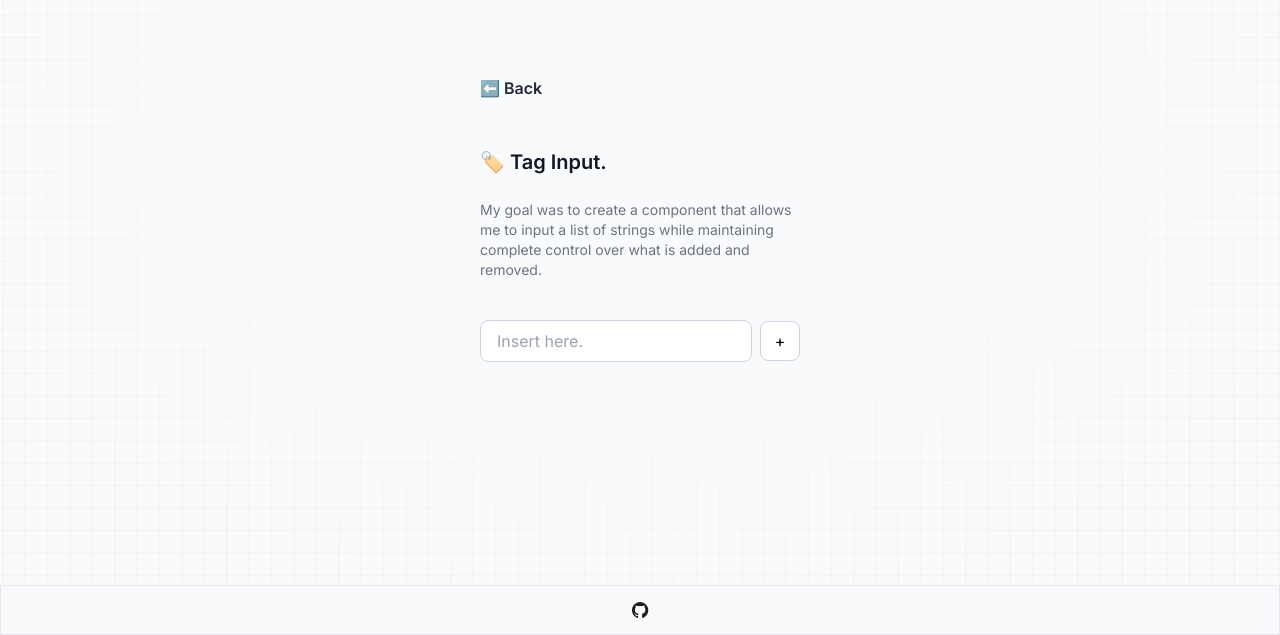
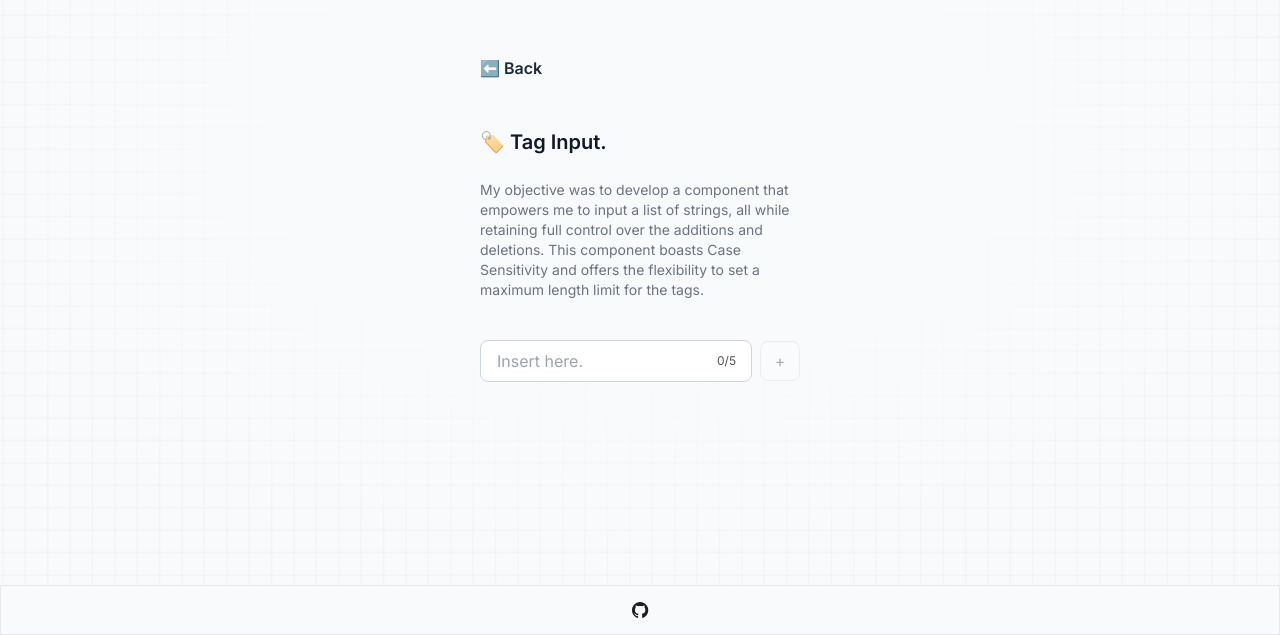
Before and after one commit to evvvrado/witch-crafts, a Next.js app: page /tag-input in a window 1280 px wide. Shown: the part 165-800 px from the top of the page. Built offline with nearby package versions, Linux system fonts and the light colour scheme.

Commit message:
feat: counter and design improvements in tag input

```diff
--- /dev/null
+++ b/src/app/tag-input/components/tag/counter.tsx
@@ -0,0 +1,19 @@
+"use client";
+
+import React from "react";
+import { useTagInput } from "./root";
+import { cn } from "@/app/styles/mixins";
+
+const Counter: React.FC<
+	React.HTMLAttributes<HTMLSpanElement> & { divider?: string }
+> = ({ className, divider = "/", ...props }) => {
+	const { tagList, maxInputs } = useTagInput();
+
+	return (
+		<span {...props} className={cn(className, "")}>
+			{`${tagList.length}${divider}${maxInputs}`}
+		</span>
+	);
+};
+
+export default Counter;
--- a/src/app/tag-input/components/tag/field.tsx
+++ b/src/app/tag-input/components/tag/field.tsx
@@ -2,8 +2,12 @@
 
 import React from "react";
 import { useTagInput } from "./root";
+import { cn } from "@/app/styles/mixins";
 
-const Field: React.FC = () => {
+const Field: React.FC<React.HtmlHTMLAttributes<HTMLInputElement>> = ({
+	className,
+	...props
+}) => {
 	const { insertTag, typingTag, setTypingTag } = useTagInput();
 
 	const handleInputChange = (e: React.ChangeEvent<HTMLInputElement>) => {
@@ -17,9 +21,10 @@ const Field: React.FC = () => {
 
 	return (
 		<input
+			{...props}
 			type="text"
 			placeholder="Insert here."
-			className="flex w-full flex-1 cursor-pointer flex-col items-center justify-center rounded-lg border border-slate-300 bg-white px-4 py-2 text-black active:bg-slate-100"
+			className={cn(className, "")}
 			value={typingTag}
 			onChange={handleInputChange}
 			onKeyDown={handlePress}
--- a/src/app/tag-input/components/tag/index.tsx
+++ b/src/app/tag-input/components/tag/index.tsx
@@ -3,5 +3,6 @@ import Field from "./field";
 import List from "./list";
 import Trigger from "./trigger";
 import Error from "./error";
+import Counter from "./counter";
 
-export { Root, Field, List, Trigger, Error };
+export { Root, Field, List, Trigger, Error, Counter };
--- a/src/app/tag-input/components/tag/list.tsx
+++ b/src/app/tag-input/components/tag/list.tsx
@@ -37,7 +37,7 @@ const ListItem: React.FC<{ content: string; onClick: () => void }> = ({
 			transition={{ opacity: { duration: 0.2 } }}
 			className="group flex w-fit cursor-default flex-row items-center gap-2 rounded-full border border-solid border-gray-300 bg-gray-100 px-2 py-0.5 text-gray-400 transition-colors"
 		>
-			<span className="text-xs font-bold uppercase">{content}</span>
+			<span className="text-xs font-bold">{content}</span>
 			<button
 				onClick={handleClick}
 				className="group-hover:text-danger cursor-pointer"
--- a/src/app/tag-input/components/tag/root.tsx
+++ b/src/app/tag-input/components/tag/root.tsx
@@ -6,6 +6,7 @@ import React from "react";
 interface TagInputContext {
 	id: string;
 	tagList: string[];
+	maxInputs: number;
 	insertTag: () => void;
 	removeTag: (tag: string) => void;
 	typingTag: string | undefined;
@@ -47,11 +48,13 @@ const Root: React.FC<
 		if (!tag) return;
 
 		setTagList([...tagList.filter((listItem) => listItem != tag)]);
+		setErrorMessage("");
 	};
 
 	const value = {
 		id: id || customId,
 		tagList,
+		maxInputs,
 		insertTag,
 		removeTag,
 		typingTag,
--- a/src/app/tag-input/page.tsx
+++ b/src/app/tag-input/page.tsx
@@ -24,20 +24,24 @@ const TagInput: NextPage = () => {
 					</h1>
 
 					<p className="text-sm text-gray-500">
-						My goal was to create a component that allows me to
-						input a list of strings while maintaining complete
-						control over what is added and removed.
+						My objective was to develop a component that empowers me
+						to input a list of strings, all while retaining full
+						control over the additions and deletions. This component
+						boasts Case Sensitivity and offers the flexibility to
+						set a maximum length limit for the tags.
 					</p>
 				</div>
 
 				<InputTag.Root maxInputs={5} className="mb-10 w-full max-w-xs">
 					<InputTag.Error />
 
-					<div className="flex w-full items-center justify-center gap-2">
-						<InputTag.Field />
+					<div className="relative flex w-full items-center justify-center gap-2">
+						<InputTag.Field className="flex w-full flex-1 cursor-pointer flex-col items-center justify-center rounded-lg border border-slate-300 bg-white px-4 py-2 text-black active:bg-slate-100" />
+
+						<InputTag.Counter className="pointer-events-none absolute right-16 block text-xs text-neutral-600" />
 
 						<InputTag.Trigger>
-							<button className="flex  h-10 w-10 cursor-pointer items-center justify-center rounded-lg border border-slate-300 bg-white text-black hover:bg-slate-50 active:bg-slate-100">
+							<button className="flex  h-10 w-10 cursor-pointer items-center justify-center rounded-lg border border-slate-300 bg-white text-black hover:bg-slate-50 active:bg-slate-100 disabled:pointer-events-none disabled:opacity-30">
 								+
 							</button>
 						</InputTag.Trigger>
```
